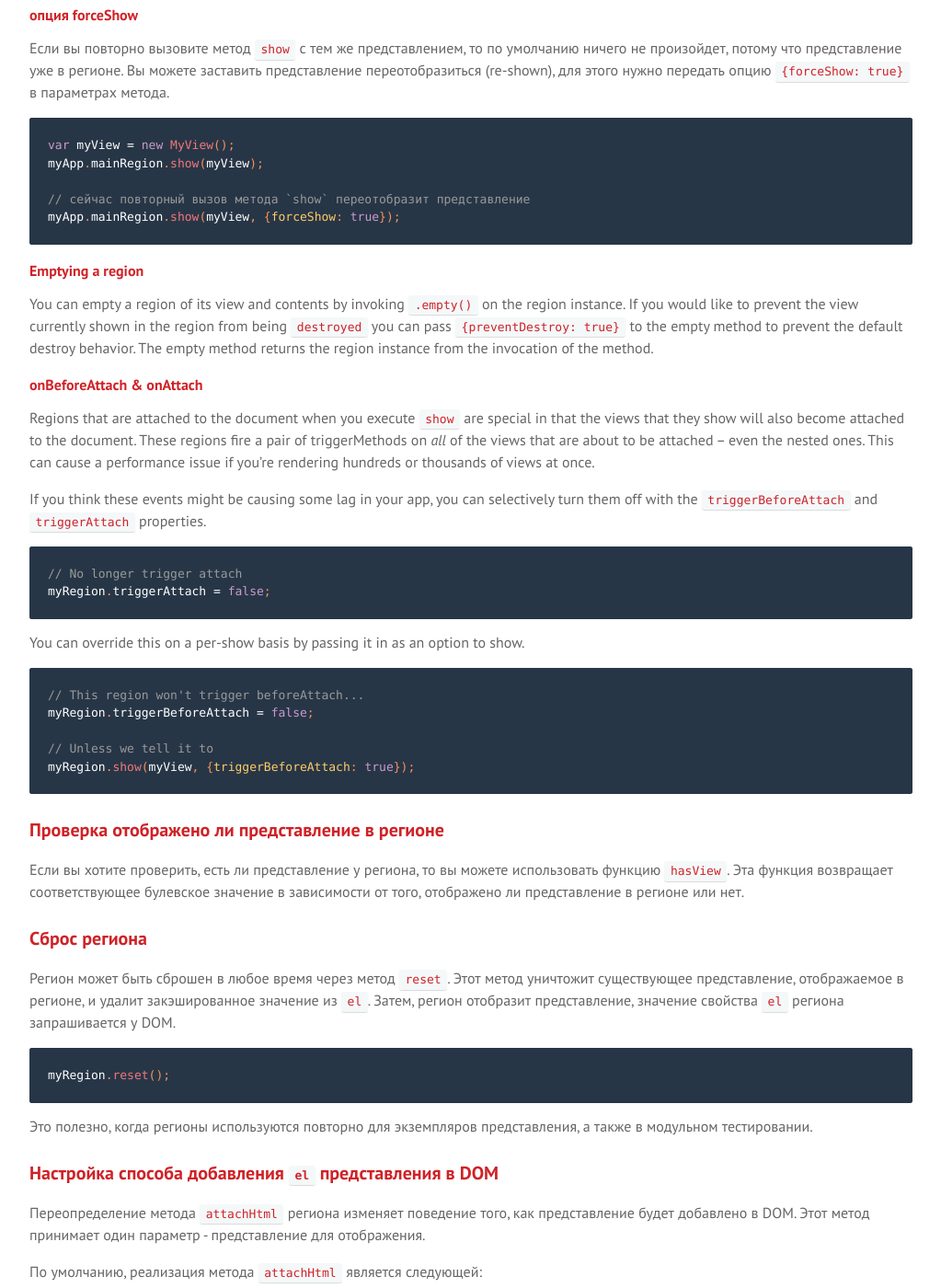
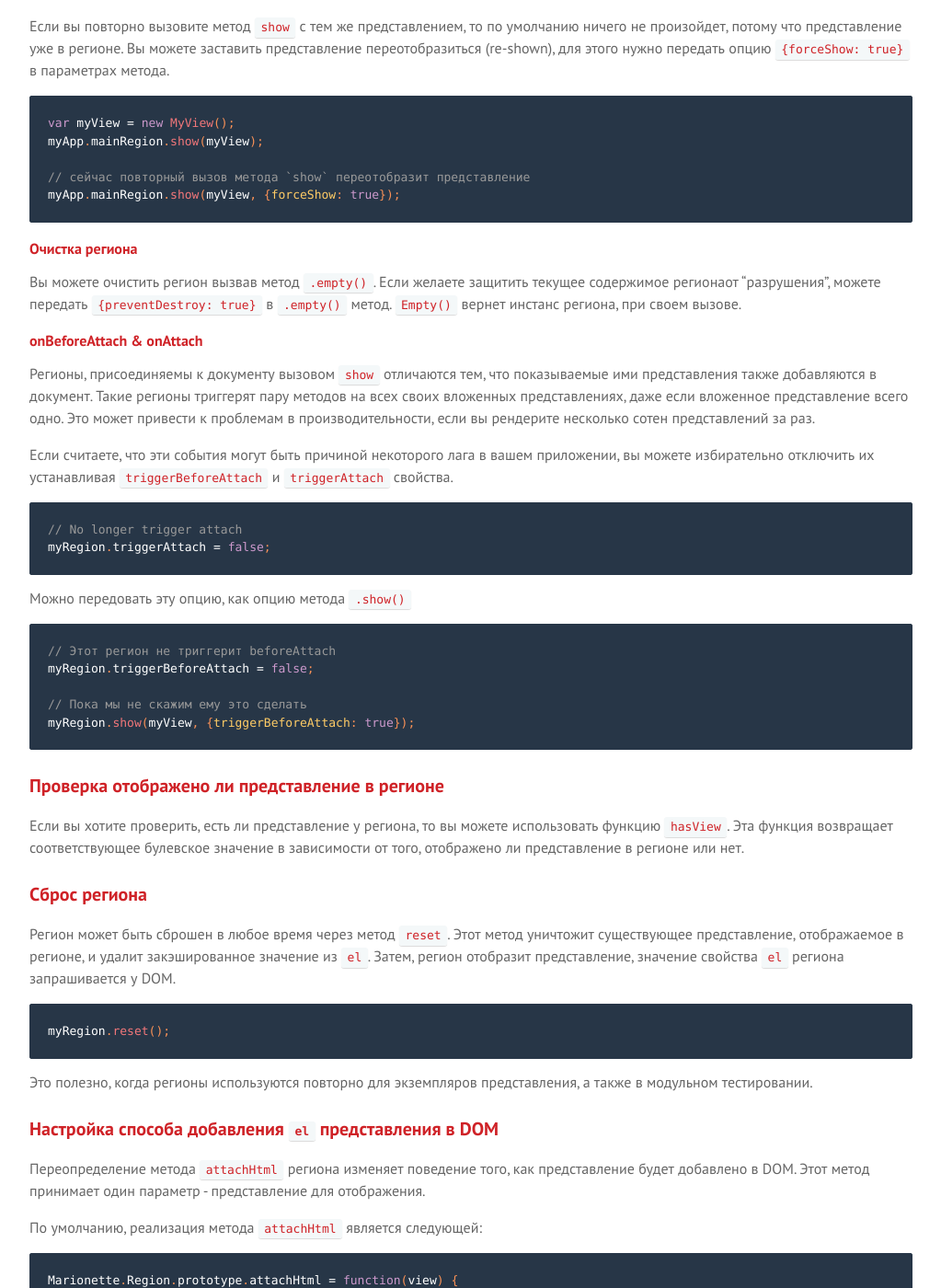
Before and after one commit to sadcitizen/marionettejs.ru, a Jekyll site: the page built from _posts/2014-05-10-region.md, in a window 1280 px wide and 1400 px high, scrolled down 5389 px. Shown: the whole window at 92% size, without its empty margins (128-1151 px from the left). Built offline with Jekyll 4.4.1, drawn with Linux system fonts in a browser that asks for light colours; some web fonts are replaced; Markdown is read by kramdown in place of the engine named in the settings; some of the changed text lies outside the part shown.

Commit message:
#ru/ Мелкие правки

````diff
--- a/_includes/translation/ru/marionette.region.md
+++ b/_includes/translation/ru/marionette.region.md
@@ -101,15 +101,13 @@ myApp.addRegions({
 Если ваш `regionClass` уже имеет установленное свойство `el`, то вам не нужно
 определять `selector` или `el` свойство в литерал объекте.
 
-Любые другие свойства, заданные вами в литерале объекта, будут использоваться в качестве параметров, которые будут переданы в экземпляр региона, включая `allowMissingEl`.
+Любые другие свойства, заданные вами в литерале объекта, будут использоваться в качестве параметров, которые будут
+переданы в экземпляр региона, включая `allowMissingEl`.
 
-Ordinarily regions enforce the presence of a backing DOM element.
-In some instances it may be desirable to allow regions to be
-instantiated and used without an element, such as when regions
-defined by a parent `LayoutView` class are used by only some of its
-subclasses. In these instances, the region can be defined with the
-`allowMissingEl` option, suppressing the missing element error and
-causing `show` calls to the region to be treated as no-ops.
+Обычно, регионы ожидают установку свойства `el` ссылающегося на DOM элемент.
+Но иногда, нужно инстанцировать и использовать регион без этого элемента. Например, регионы определяются внутри
+родительского представления `LayoutView`. В этом случае, можно передать опцию `allowMissingEl`, подавляющую ошибку
+неустановленного элемента.
 
 ```js
 var MyRegion = Marionette.Region.extend();
@@ -261,34 +259,32 @@ myApp.mainRegion.show(myView);
 myApp.mainRegion.show(myView, {forceShow: true});
 ```
 
-#### Emptying a region
+#### Очистка региона
 
-You can empty a region of its view and contents by invoking `.empty()` on the region instance.
-If you would like to prevent the view currently shown in the region from being `destroyed` you can pass `{preventDestroy: true}` to the empty method to prevent the default destroy behavior.
-The empty method returns the region instance from the invocation of the method.
+Вы можете очистить регион вызвав метод `.empty()`.  Если желаете защитить текущее  содержимое регионаот "разрушения", можете
+передать `{preventDestroy: true}` в `.empty()` метод. `Empty()` вернет инстанс региона, при своем вызове.
 
 #### onBeforeAttach & onAttach
 
-Regions that are attached to the document when you execute `show` are special in that the
-views that they show will also become attached to the document. These regions fire a pair of triggerMethods on *all*
-of the views that are about to be attached – even the nested ones. This can cause a performance issue if you're
-rendering hundreds or thousands of views at once.
+Регионы, присоединяемы к документу вызовом `show` отличаются тем, что показываемые ими представления также добавляются в документ.
+Такие регионы триггерят пару методов на всех своих вложенных представлениях, даже если вложенное представление всего одно.
+Это может привести к проблемам в производительности, если вы рендерите несколько сотен представлений за раз.
 
-If you think these events might be causing some lag in your app, you can selectively turn them off
-with the `triggerBeforeAttach` and `triggerAttach` properties.
+Если считаете, что эти события могут быть причиной некоторого лага в вашем приложении, вы можете избирательно отключить их
+устанавливая `triggerBeforeAttach` и `triggerAttach` свойства.
 
 ```js
 // No longer trigger attach
 myRegion.triggerAttach = false;
 ```
 
-You can override this on a per-show basis by passing it in as an option to show.
+Можно передовать эту опцию, как опцию метода `.show()`
 
 ```js
-// This region won't trigger beforeAttach...
+// Этот регион не триггерит beforeAttach
 myRegion.triggerBeforeAttach = false;
 
-// Unless we tell it to
+// Пока мы не скажим ему это сделать
 myRegion.show(myView, {triggerBeforeAttach: true});
 ```
 
@@ -364,7 +360,8 @@ myApp.addRegions({
 
 Есть несколько сценариев, как желательно добавлять существующее представление в регион,
 без отрисовки или отображения представления и без замещения HTML-содержимого региона.
-Например, для SEO и [универсального доступа](http://www.w3.org/WAI/intro/accessibility.php) часто нужен HTML, который должен сгенерироваться на сервере, а также для [прогрессивного улучшения](http://en.wikipedia.org/wiki/Progressive_enhancement) HTML.
+Например, для SEO и [универсального доступа](http://www.w3.org/WAI/intro/accessibility.php) часто нужен HTML,
+ который должен сгенерироваться на сервере, а также для [прогрессивного улучшения](http://en.wikipedia.org/wiki/Progressive_enhancement) HTML.
 
 Есть два способа сделать это:
 
````
Also changed, not shown: other parts of _includes/translation/ru/marionette.region.md (+1 -1 lines), _includes/translation/ru/marionette.object.md (+18 -4 lines), _includes/translation/ru/marionette.regionmanager.md (+2 -1 lines), _includes/translation/ru/marionette.renderer.md (+1 -1 lines).
